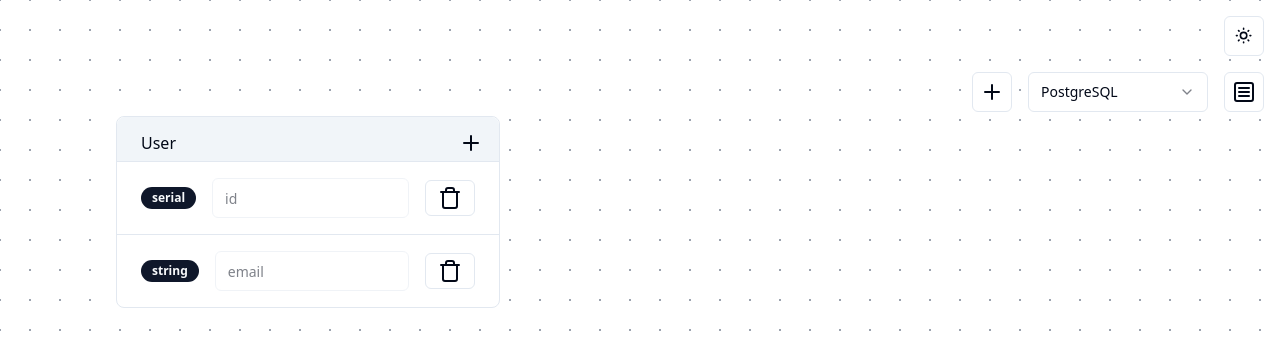
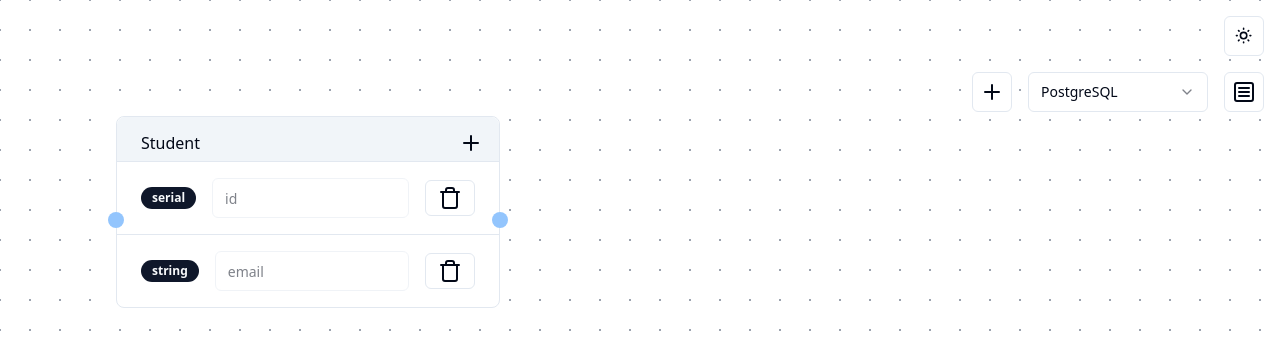
Before and after one commit to KhalidAdan/tables, a Next.js app: page / in a window 1280 px wide. Shown: the top 357 px of the page. Built offline with nearby package versions, Linux system fonts and the light colour scheme.

Commit message:
Added anchor points for SG line generation

```diff
--- a/app/(application)/page.tsx
+++ b/app/(application)/page.tsx
@@ -23,13 +23,15 @@ import { useEffect } from "react";
 // TODO: Command pallette for quick actions?
 
 export default function HomePage() {
-  const { model, setTarget, addEntityToModel } = useAppStore();
+  const { model, setTarget, addEntityToModel, generateSchema } = useAppStore();
   useEffect(() => {
     addEntityToModel({
       id: crypto.randomUUID(),
-      name: "User",
+      name: "Student",
       x: 100,
       y: 100,
+      fromAnchor: null,
+      toAnchor: null,
       attributes: [
         {
           id: crypto.randomUUID(),
@@ -81,7 +83,8 @@ export default function HomePage() {
             </SelectContent>
           </Select>
           <SchemaDefinitionSheet
-            model={model}
+            target={model.target}
+            schema={generateSchema()}
             sheetTrigger={
               <Button variant="outline" size="icon">
                 <Icons.hamburger />
--- a/components/add-entity-form.tsx
+++ b/components/add-entity-form.tsx
@@ -16,6 +16,12 @@ import { SubmitHandler, useForm } from "react-hook-form";
 import { Button } from "./ui/button";
 import { Input } from "./ui/input";
 
+// TODO: on create enter placement mode, then on click create entity
+// ==> close modal
+// ==> make an entity that follows the mouse
+// ==> on click place it there
+// TODO: make sure the entity is not created on another entity
+
 export function AddEntityForm() {
   const { addEntityToModel } = useAppStore();
   const randomUuid = crypto.randomUUID();
@@ -27,6 +33,8 @@ export function AddEntityForm() {
       name: "",
       attributes: [],
       relations: [],
+      toAnchor: null,
+      fromAnchor: null,
     },
   });
   const onSubmit: SubmitHandler<EntityType> = (values) => {
--- a/components/entity.tsx
+++ b/components/entity.tsx
@@ -3,6 +3,7 @@
 import useAppStore from "@/lib/store";
 import { cn } from "@/lib/utils";
 import { EntityType } from "@/schemas";
+import { useCallback } from "react";
 import AddAttributeForm from "./add-attribute-form";
 import { Badge } from "./ui/badge";
 import { Button } from "./ui/button";
@@ -18,13 +19,42 @@ import { Icons } from "./ui/icons";
 import { Input } from "./ui/input";
 import { TypographySmall } from "./ui/typography";
 
-export default function Entity({ entity }: { entity: EntityType }) {
+type EntityProps = { entity: EntityType };
+
+export default function Entity({ entity }: EntityProps) {
   const attributes = entity.attributes;
   const hasAttributes = attributes.length > 0;
-  const { deleteAttributeFromEntity } = useAppStore();
+  const { deleteAttributeFromEntity, setAnchor } = useAppStore();
+  const myCallbackRef = useCallback((node: HTMLDivElement) => {
+    if (node !== null) {
+      const { x, width, height } = node.getBoundingClientRect();
+      const fromAnchor = { x, y: height / 2 };
+      const toAnchor = { x: x + width, y: height / 2 };
+      setAnchor(entity.id, fromAnchor, toAnchor);
+    }
+  }, []);
   return (
     <Draggable entity={entity}>
-      <div className="pt-6 px-6 rounded-lg border w-96 text-left space-y-4 bg-background ">
+      <div className="relative">
+        <svg
+          className="bg-blue-300 h-4 w-4 absolute rounded-full"
+          style={{
+            top: entity.fromAnchor?.y,
+            left: "-2%",
+          }}
+        ></svg>
+        <svg
+          className="bg-blue-300 h-4 w-4 absolute rounded-full"
+          style={{
+            top: entity.toAnchor?.y,
+            left: "98%",
+          }}
+        ></svg>
+      </div>
+      <div
+        ref={myCallbackRef}
+        className="pt-6 px-6 rounded-lg border w-96 text-left space-y-4 bg-background "
+      >
         <section className="-mx-6 -mt-6 border-b bg-accent rounded-t-lg pt-2 pl-6 pr-1 flex justify-between items-center">
           <div>{entity.name}</div>
           <Dialog>
--- a/components/schema-definition-sheet.tsx
+++ b/components/schema-definition-sheet.tsx
@@ -5,8 +5,6 @@ import {
   SheetTitle,
   SheetTrigger,
 } from "@/components/ui/sheet";
-import useAppStore from "@/lib/store";
-import { ModelType } from "@/schemas";
 import { Button } from "./ui/button";
 import { Icons } from "./ui/icons";
 
@@ -37,20 +35,20 @@ CREATE TABLE Registration (
 
 export default function SchemaDefinitionSheet({
   sheetTrigger,
-  model,
+  target,
+  schema,
 }: {
   sheetTrigger: React.ReactNode;
-  model: ModelType;
+  target: "postgres" | "mysql" | "prisma";
+  schema: string;
 }) {
-  const { generateSchema } = useAppStore();
-  const schema = generateSchema(model);
   return (
     <Sheet>
       <SheetTrigger asChild>{sheetTrigger}</SheetTrigger>
       <SheetContent side="right" className="!max-w-xl">
         <SheetHeader>
           <SheetTitle className="capitalize flex justify-between">
-            {model.target} Schema
+            {target} Schema
           </SheetTitle>
         </SheetHeader>
         <div className="absolute right-8 top-16">
--- a/lib/store.ts
+++ b/lib/store.ts
@@ -21,6 +21,11 @@ export type State = {
     x: EntityType["x"],
     y: EntityType["y"]
   ) => void;
+  setAnchor: (
+    entityId: EntityType["id"],
+    fromAnchor: EntityType["fromAnchor"],
+    toAnchor: EntityType["toAnchor"]
+  ) => void;
   // attribute actions
   addAttributeToEntity: (
     entityId: EntityType["id"],
@@ -39,7 +44,7 @@ export type State = {
   addRelationToModel: (relation: RelationType) => void;
   deleteRelationFromModel: (relationId: RelationType["id"]) => void;
   // export schema
-  generateSchema: (model: ModelType) => string;
+  generateSchema: () => string;
 };
 
 export const getEntityById = (state: State, entityId: EntityType["id"]) => {
@@ -47,7 +52,7 @@ export const getEntityById = (state: State, entityId: EntityType["id"]) => {
   return entity;
 };
 
-const useAppStore = create<State>((set) => ({
+const useAppStore = create<State>((set, get) => ({
   model: {
     name: "Tables App",
     entities: [],
@@ -90,6 +95,21 @@ const useAppStore = create<State>((set) => ({
       },
     }));
   },
+  setAnchor: (entityId, fromAnchor, toAnchor) => {
+    set((state) => ({
+      model: {
+        ...state.model,
+        entities: state.model.entities.map((entity) => {
+          if (entity.id === entityId) {
+            entity.fromAnchor = fromAnchor;
+            entity.toAnchor = toAnchor;
+          }
+          return entity;
+        }),
+      },
+    }));
+  },
+
   addAttributeToEntity: (entityId, attribute) => {
     // parse attribute
     set((state) => {
@@ -178,7 +198,8 @@ const useAppStore = create<State>((set) => ({
         target,
       },
     })),
-  generateSchema: (model) => {
+  generateSchema: () => {
+    const model = get().model;
     const strategy = schemaStrategies[model.target];
     if (strategy) {
       console.log("Generating schema for target:", model.target);
--- a/schemas/index.ts
+++ b/schemas/index.ts
@@ -10,11 +10,14 @@ export type IdentifierType = string;
 export type AttributeType = z.infer<typeof AttributeSchema>;
 export type RelationType = z.infer<typeof RelationSchema>;
 export type ModelType = z.infer<typeof ModelSchema>;
+export type AnchorType = z.infer<typeof Anchor>;
 export type EntityType = {
   id: IdentifierType;
   name: string;
   x?: number;
   y?: number;
+  fromAnchor: AnchorType | null;
+  toAnchor: AnchorType | null;
   attributes: AttributeType[];
   relations: RelationType[];
 };
@@ -91,11 +94,20 @@ export const AttributeSchema = z
     }
   );
 
+const Anchor = z
+  .object({
+    x: z.number(),
+    y: z.number(),
+  })
+  .nullable();
+
 export const EntitySchema: z.ZodType<EntityType> = z.object({
   id: Identifier,
   name: z.string(),
   x: z.number().default(0),
   y: z.number().default(0),
+  fromAnchor: Anchor,
+  toAnchor: Anchor,
   attributes: z.array(AttributeSchema),
   relations: z.array(z.lazy(() => RelationSchema)),
 });
```
